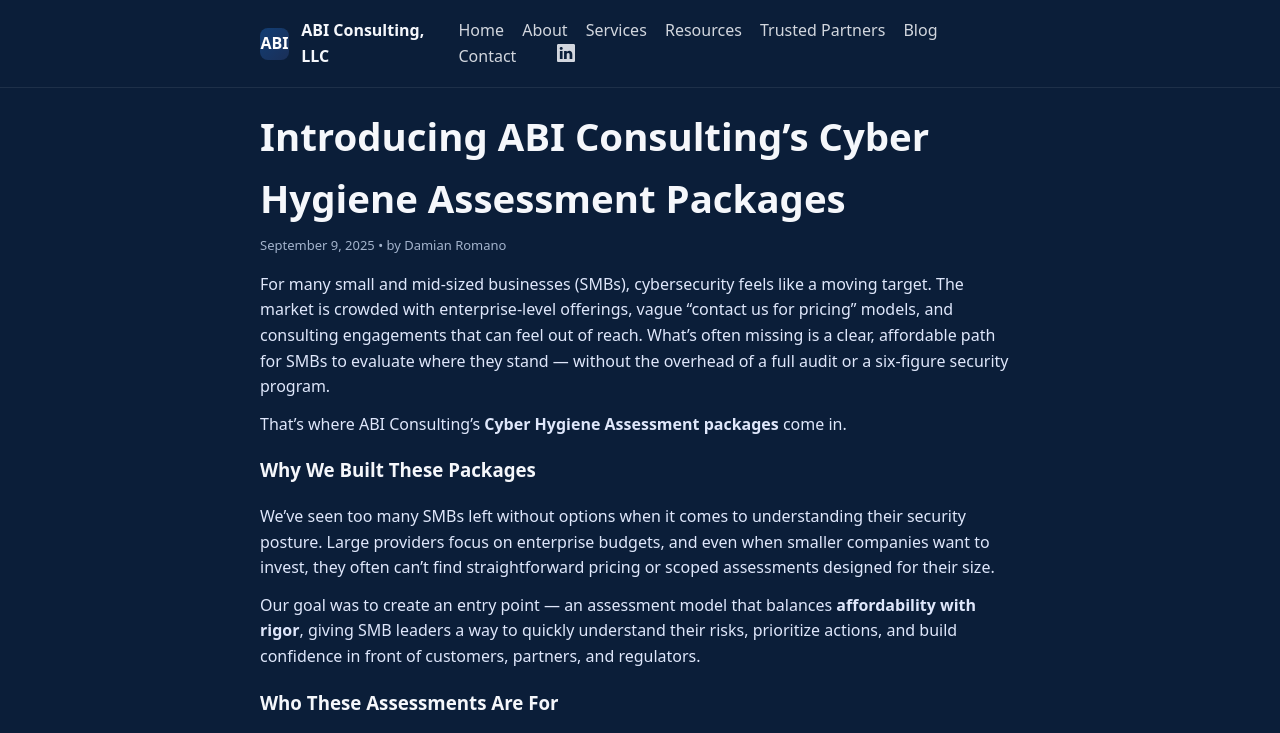
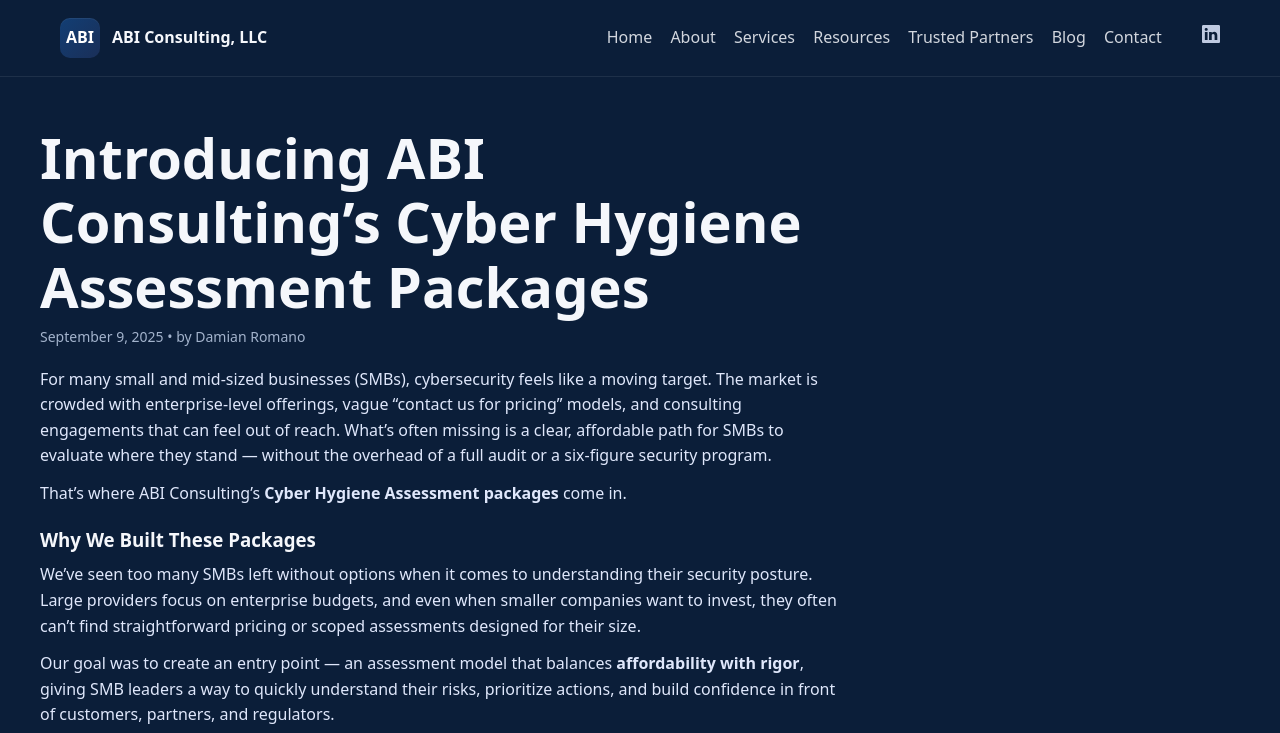
Before and after one commit to jagrmeister/jagrmeister.github.io, a plain HTML site: page blog/cyber-hygiene-assessments.html in a window 1280 px wide. Shown: the top 733 px of the page. Drawn offline with Linux system fonts and the light colour scheme.

Commit message:
Add files via upload

```diff
--- a/blog/cyber-hygiene-assessments.html
+++ b/blog/cyber-hygiene-assessments.html
@@ -8,32 +8,50 @@
   <meta name="theme-color" content="#0B1E39" />
   <link rel="icon" href="/assets/favicon.ico" />
   <style>
-    :root{--bg:#0B1E39;--text:#F5F7FB;--muted:#A3B3CC;--accent:#2E8CFF;--accent2:#74B2FF;--border:rgba(255,255,255,.08);--maxw:800px}
+    /* ===== Global theme (matches main site) ===== */
+    :root{
+      --bg:#0B1E39;--text:#F5F7FB;--muted:#A3B3CC;--accent:#2E8CFF;--accent2:#74B2FF;
+      --border:rgba(255,255,255,.08);--radius:18px;--shadow:0 10px 30px rgba(0,0,0,.35);
+      --maxw:1200px; /* page max width */
+    }
     *{box-sizing:border-box}
     body{margin:0;background:var(--bg);color:var(--text);font:16px/1.6 system-ui,-apple-system,Segoe UI,Roboto,Helvetica,Arial}
-    a{color:var(--accent);text-decoration:none} a:hover{text-decoration:underline}
+    a{color:var(--accent);text-decoration:none}
+    a:hover{text-decoration:underline}
     .container{width:min(100%,var(--maxw));margin:0 auto;padding:0 20px}
-    header,footer{border-bottom:1px solid var(--border);padding:18px 0}
-    footer{border-top:1px solid var(--border);border-bottom:0;margin-top:40px}
-    h1{font-size:clamp(28px,3vw,40px);margin:18px 0 6px}
-    h3{margin-top:18px}
-    .meta{color:var(--muted);font-size:13px;margin-bottom:16px}
-    article p{margin:0 0 12px;color:#dfe7fb}
-    article ul{margin:10px 0 16px 18px}
+
+    /* ===== Header / Nav (stretched/unified) ===== */
+    header.nav{padding:18px 0;border-bottom:1px solid var(--border)}
+    .brand{display:flex;align-items:center;gap:12px;font-weight:800}
+    .brand .logo{
+      width:40px;height:40px;border-radius:10px;
+      background:linear-gradient(135deg,#123e74,#1a2f58);
+      display:grid;place-items:center;box-shadow:inset 0 1px 0 rgba(255,255,255,.06);
+      color:#fff;font-weight:900
+    }
+    header.nav nav a{margin-right:14px;color:#F5F7FB;opacity:.85}
+    header.nav nav a:last-child{margin-right:0}
+    header.nav nav .social-link{margin-left:22px;display:inline-flex;align-items:center;color:#dfe9ff}
+    header.nav nav .social-link:hover{color:var(--accent2)}
+
+    /* ===== Article page layout ===== */
+    main.article{padding:48px 0}
+    .article h1{font-size:clamp(36px,6vw,56px);line-height:1.15;margin:0 0 8px}
+    .article .meta{color:var(--muted);font-size:14px;margin-bottom:18px}
+    .article-body{width:min(100%,800px)} /* readable line length */
+    .article-body p{margin:0 0 12px;color:#dfe7fb}
+    .article-body h3{margin:18px 0 8px}
+    .article-body ul{margin:10px 0 16px 18px}
     .back{display:inline-block;margin:18px 0 0}
-    .nav{display:flex;align-items:center;justify-content:space-between;gap:16px}
-    .brand{display:flex;align-items:center;gap:12px;font-weight:800}
-    .brand .logo{width:32px;height:32px;border-radius:8px;background:linear-gradient(135deg,#123e74,#1a2f58);display:grid;place-items:center;color:#fff;font-weight:900}
-    .nav a{margin-right:14px;color:#F5F7FB;opacity:.85}
-    .nav a:last-child{margin-right:0}
-    .social-link{margin-left:22px;display:inline-flex;align-items:center;color:#dfe9ff}
-    .social-link:hover{color:var(--accent2)}
+
+    /* Footer */
+    footer{border-top:1px solid var(--border);padding:30px 0;color:var(--muted)}
   </style>
 </head>
 <body>
-  <!-- Header / unified nav -->
-  <header>
-    <div class="container nav">
+  <!-- Unified Header -->
+  <header class="nav">
+    <div class="container" style="display:flex;align-items:center;justify-content:space-between;gap:16px;">
       <div class="brand"><div class="logo">ABI</div><span>ABI Consulting, LLC</span></div>
       <nav>
         <a href="/">Home</a>
@@ -43,7 +61,7 @@
         <a href="/#partners">Trusted Partners</a>
         <a href="/blog">Blog</a>
         <a href="/#contact">Contact</a>
-        <a class="social-link" aria-label="LinkedIn" href="https://www.linkedin.com/company/abi-consulting-llc" target="_blank" rel="noopener">
+        <a aria-label="LinkedIn" class="social-link" href="https://www.linkedin.com/company/abi-consulting-llc" target="_blank" rel="noopener">
           <svg xmlns="http://www.w3.org/2000/svg" width="18" height="18" viewBox="0 0 16 16" fill="currentColor">
             <path d="M0 1.146C0 .513.526 0 1.175 0h13.65C15.474 0 16 .513 16 1.146v13.708c0
              .633-.526 1.146-1.175 1.146H1.175C.526 16 0 15.487 0
@@ -60,11 +78,11 @@
   </header>
 
   <!-- Article -->
-  <main class="container">
-    <h1>Introducing ABI Consulting’s Cyber Hygiene Assessment Packages</h1>
-    <div class="meta">September 9, 2025 • by Damian Romano</div>
+  <main class="container article">
+    <div class="article-body">
+      <h1>Introducing ABI Consulting’s Cyber Hygiene Assessment Packages</h1>
+      <div class="meta">September 9, 2025 • by Damian Romano</div>
 
-    <article>
       <p>For many small and mid-sized businesses (SMBs), cybersecurity feels like a moving target. The market is crowded with enterprise-level offerings, vague “contact us for pricing” models, and consulting engagements that can feel out of reach. What’s often missing is a clear, affordable path for SMBs to evaluate where they stand — without the overhead of a full audit or a six-figure security program.</p>
 
       <p>That’s where ABI Consulting’s <strong>Cyber Hygiene Assessment packages</strong> come in.</p>
@@ -96,11 +114,14 @@
       <p>Cybersecurity shouldn’t be out of reach for SMBs. With ABI Consulting’s Cyber Hygiene Assessment packages, you get clarity, comfort, and an actionable plan — without hidden fees or unnecessary complexity. And if you need continued support, we’re here to step in as your trusted advisor.</p>
 
       <p class="back"><a href="/blog">← Back to Blog</a></p>
-    </article>
+    </div>
   </main>
 
   <footer>
-    <div class="container">© 2025 ABI Consulting, LLC • Tampa, FL</div>
+    <div class="container" style="display:flex;justify-content:space-between;gap:10px;flex-wrap:wrap;">
+      <div>© 2025 ABI Consulting, LLC • Tampa, FL</div>
+      <div>Cybersecurity · GRC · Security Assurance</div>
+    </div>
   </footer>
 </body>
 </html>
```
